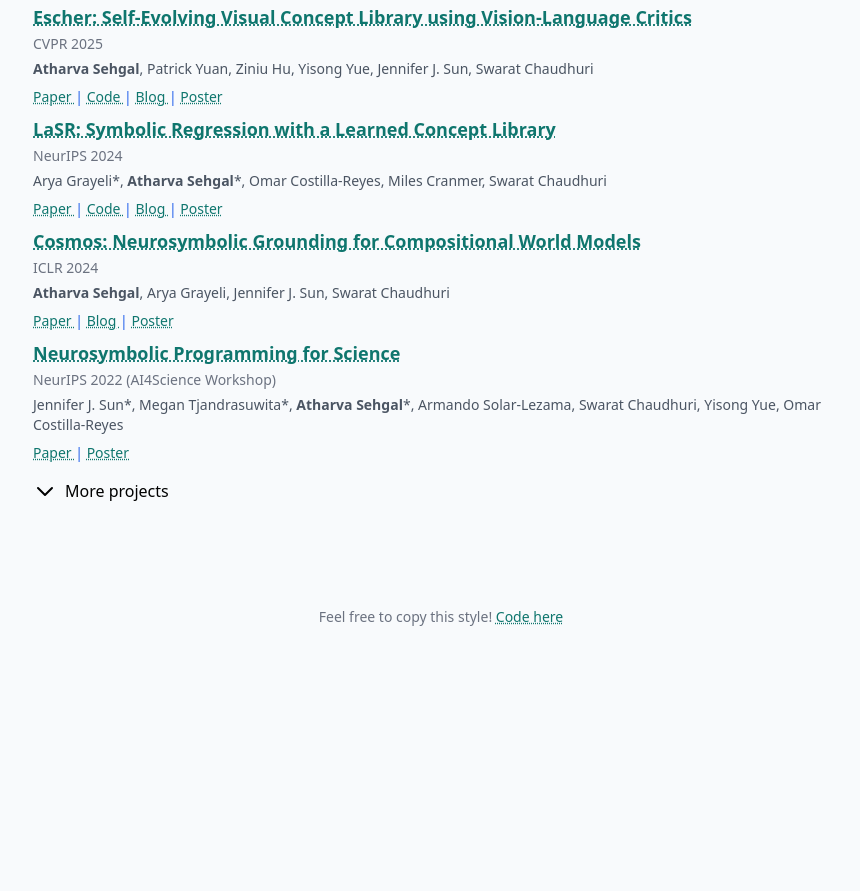
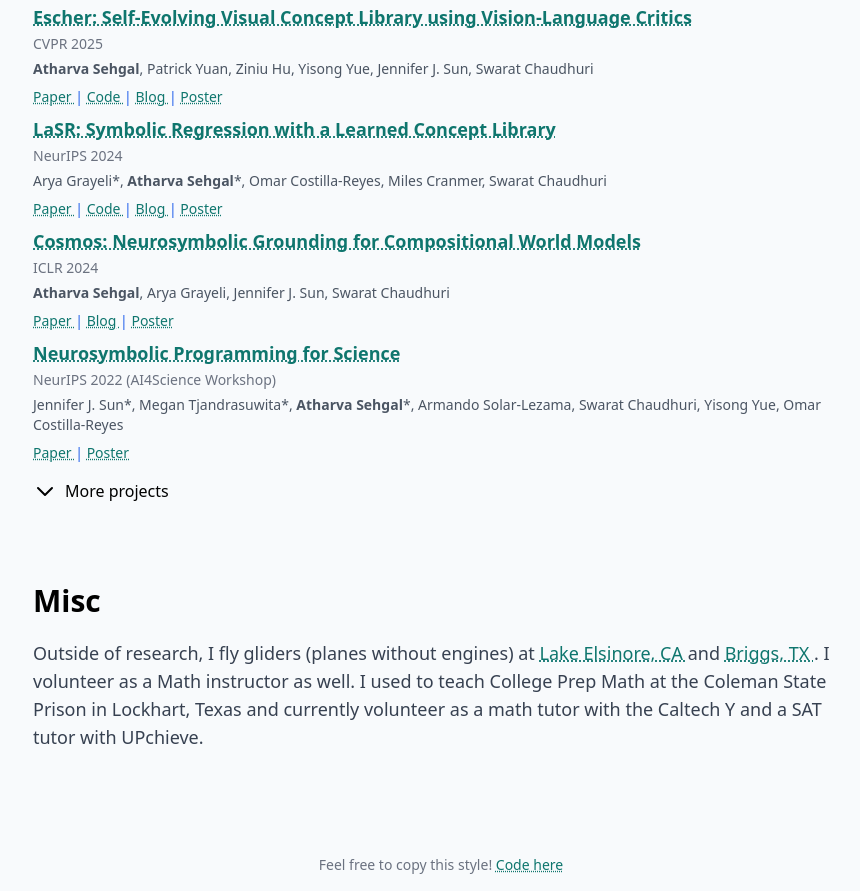
Before and after one commit to atharvas/atharvas.github.io, an Astro site: page / in a window 1280 px wide. Shown: the part 997-1888 px from the top of the page, without its empty margins (199-1059 px from the left). Before the commit the page ends 1640 px from the top, so only its background shows below. Built offline with nearby package versions, Linux system fonts and the light colour scheme; Astro itself is replaced by a stand-in of ours; a web font is replaced by a local one.

Commit message:
add misc section

```diff
--- a/src/pages/index.astro
+++ b/src/pages/index.astro
@@ -137,6 +137,15 @@ const ResumeLink = "/cv";
 
       <!-- Papers Section -->
       <Paper items={PaperItems} BioLinks={BioLinks} />
+
+      <section class="mt-20 mb-10">
+      <h1 class="mb-5 font-bold text-3xl">Misc</h1>
+
+          <div class="mt-4 text-lg font-normal text-gray-700">
+            Outside of research, I fly gliders (planes without engines) at <Link href="https://www.lescsoaring.com/">Lake Elsinore, CA</Link> and <Link href="https://www.faultlineflyers.com/"> Briggs, TX</Link>. I volunteer as a Math instructor as well. I used to teach College Prep Math at the Coleman State Prison in Lockhart, Texas and currently volunteer as a math tutor with the Caltech Y and a SAT tutor with UPchieve.
+          </div>
+
+      </section>
     </div>
   </div>
 </BaseLayout>
```
